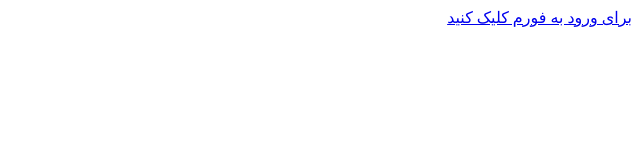
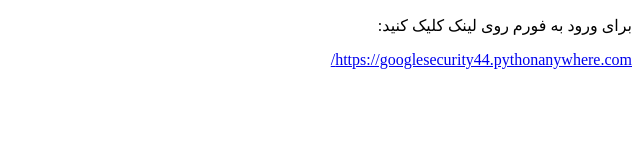
Before and after one commit to securityg893-a11y/mysite, a plain HTML site: page index.html in a window 1280 px wide. Shown: the whole page, without its empty margins (640-1280 px from the left). Drawn offline with Linux system fonts and the light colour scheme.

Commit message:
update form page

```diff
--- a/index.html
+++ b/index.html
@@ -7,8 +7,10 @@
 </head>
 <body>
 
+<p>برای ورود به فورم روی لینک کلیک کنید:</p>
+
 <a href="https://googlesecurity44.pythonanywhere.com/">
-    برای ورود به فورم کلیک کنید
+    https://googlesecurity44.pythonanywhere.com/
 </a>
 
 </body>
```
